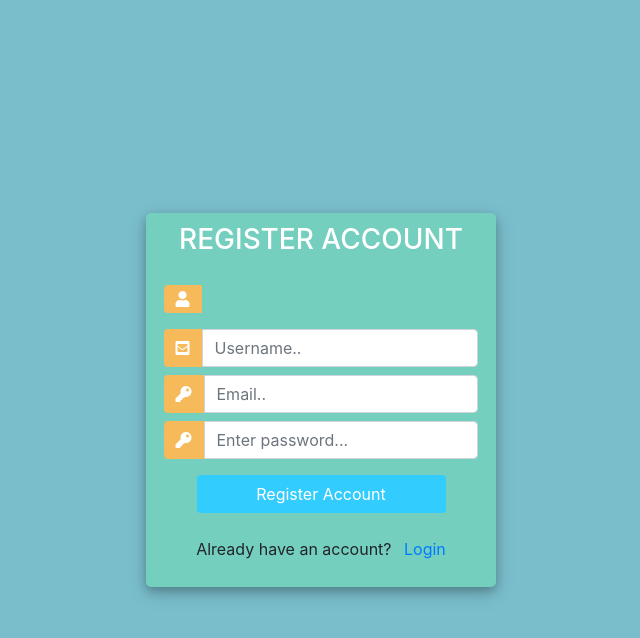
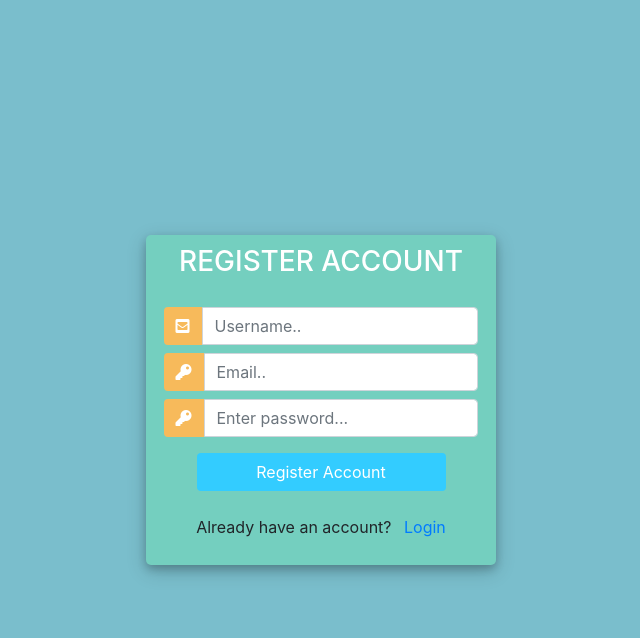
Before and after one commit to ReinaelYabut/dpuddle, a Django app: page /register/ in a window 1280 px wide. Shown: the top 638 px of the page, without its empty margins (319-959 px from the left). Run offline with Django 4.2, Linux system fonts and the light colour scheme; some libraries are stand-ins or nearby versions.

Commit message:
Changed the rendered field for register

```diff
--- a/templates/core/register.html
+++ b/templates/core/register.html
@@ -78,16 +78,17 @@
             <div class="d-flex justify-content-center form_container">
                 <form method="POST" action="">
                     {% csrf_token %}
-                    <div class="input-group mb-3">
-                        <div class="input-group-append">
-                            <span class="input-group-text"><i class="fas fa-user"></i></span>
-                        </div>
-                        {{ form.username }}
-                    </div>
+{#                    <div class="input-group mb-3">#}
+{#                        <div class="input-group-append">#}
+{#                            <span class="input-group-text"><i class="fas fa-user"></i></span>#}
+{#                        </div>#}
+{#                        {{ form.username }}#}
+{#                    </div>#}
                     <div class="input-group mb-2">
                         <div class="input-group-append">
                             <span class="input-group-text"><i class="fas fa-envelope-square"></i></span>
                         </div>
+
                         {{ form.email }}
                     </div>
                     <div class="input-group mb-2">
@@ -96,6 +97,8 @@
                         </div>
                         {{ form.password1 }}
                     </div>
+
+
                     <div class="input-group mb-2">
                         <div class="input-group-append">
                             <span class="input-group-text"><i class="fas fa-key"></i></span>
```
